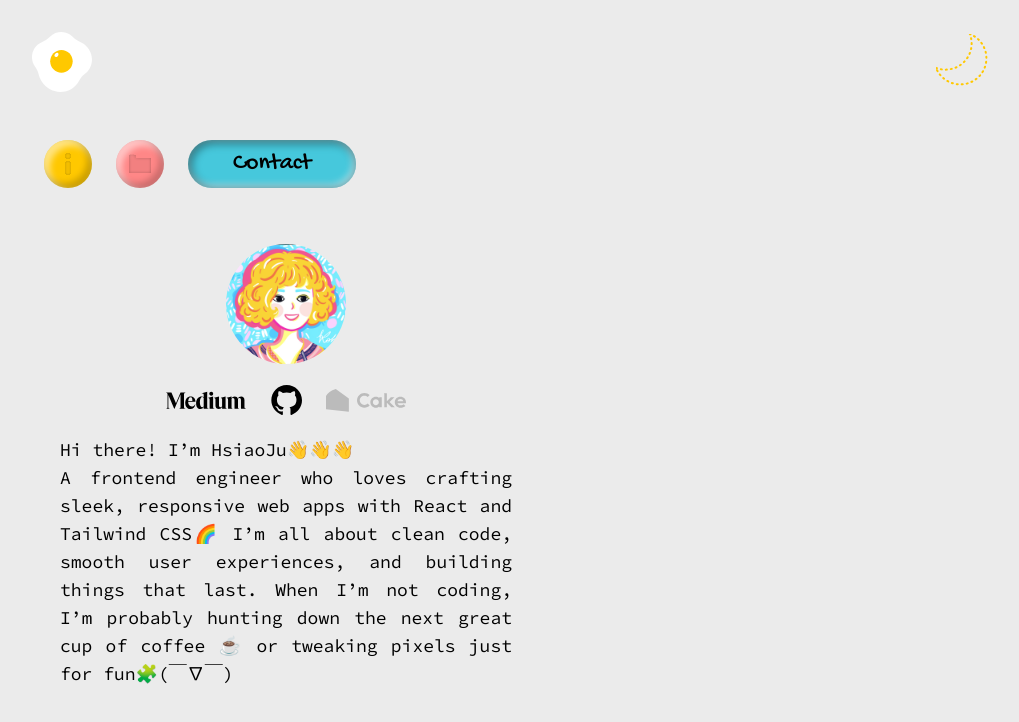
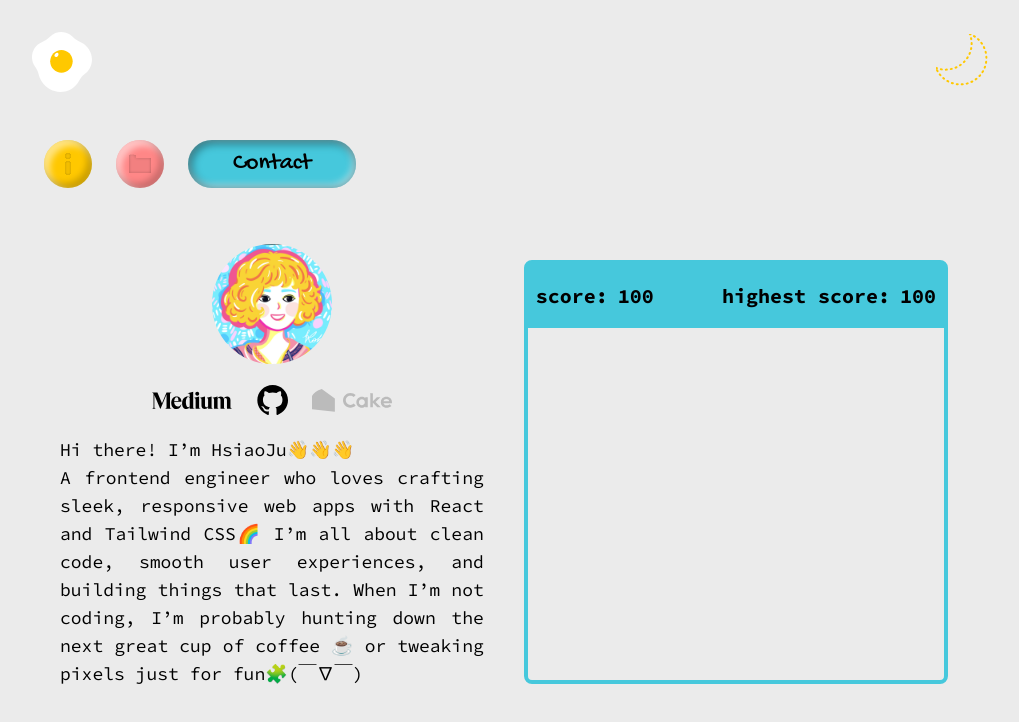
Before and after one commit to HsiaooooooJu/nextfolio, a Next.js app: page /contact in a window 1280 px wide. Shown: the top 722 px of the page, without its empty margins (128-1147 px from the left). Built offline with nearby package versions, Linux system fonts and the light colour scheme.

Commit message:
feat: add snake game

```diff
--- a/app/(home)/about/Game.tsx
+++ b/app/(home)/about/GuessNumGame.tsx
@@ -9,7 +9,7 @@ import { Button, Input } from '../../ui'
 
 const CHANCES = 12
 
-export default function Game() {
+export default function GuessNumGame() {
     const [isStart, setIsStart] = useState<boolean>(false)
     const [guessList, setGuessList] = useState<GuessType[]>([])
     const [answer, setAnswer] = useState<string[]>([])
--- a/app/(home)/about/index.ts
+++ b/app/(home)/about/index.ts
@@ -1,2 +1,2 @@
-export { default as Game } from './Game'
+export { default as GuessNumGame } from './GuessNumGame'
 export { default as Instruction } from './Instruction'
--- a/app/(home)/about/page.tsx
+++ b/app/(home)/about/page.tsx
@@ -1,7 +1,7 @@
 import { Metadata } from 'next'
 import { getStartDay } from '../../utils'
 import { CodeBox } from '../../components'
-import { Instruction, Game } from './index'
+import { Instruction, GuessNumGame } from './index'
 
 export const metadata: Metadata = {
     title: 'Project',
@@ -40,7 +40,7 @@ export default function About() {
             </div>
             <p className='hidden text-center text-4xl md:block'>∞</p>
             <div className='mx-auto flex w-11/12 max-w-lg flex-col md:w-full'>
-                <Game />
+                <GuessNumGame />
                 <Instruction />
             </div>
         </div>
--- /dev/null
+++ b/app/(home)/contact/SnakeGame.tsx
@@ -0,0 +1,19 @@
+'use client'
+
+import { useState } from 'react'
+
+export default function SnakeGame() {
+    const score = 100
+    return (
+        <div className='border-blue m-4 aspect-square size-1/2 rounded-lg border-4'>
+            <div className='bg-blue flex-between h-16 w-full px-2'>
+                <span className='font-code text-xl font-bold'>
+                    score:&ensp;{score}
+                </span>
+                <span className='font-code text-xl font-bold'>
+                    highest score:&ensp;{score}
+                </span>
+            </div>
+        </div>
+    )
+}
--- /dev/null
+++ b/app/(home)/contact/index.ts
@@ -0,0 +1,2 @@
+export { default as Profile } from './Profile'
+export { default as SnakeGame } from './SnakeGame'
--- a/app/(home)/contact/page.tsx
+++ b/app/(home)/contact/page.tsx
@@ -1,5 +1,5 @@
 import { Metadata } from 'next'
-import Profile from './Profile'
+import { Profile, SnakeGame } from './index'
 
 export const metadata: Metadata = {
     title: 'Contact',
@@ -9,6 +9,7 @@ export default function Contact() {
     return (
         <div className='mb-10 flex flex-col justify-between gap-6 px-4 lg:flex-row'>
             <Profile />
+            <SnakeGame />
         </div>
     )
 }
```
